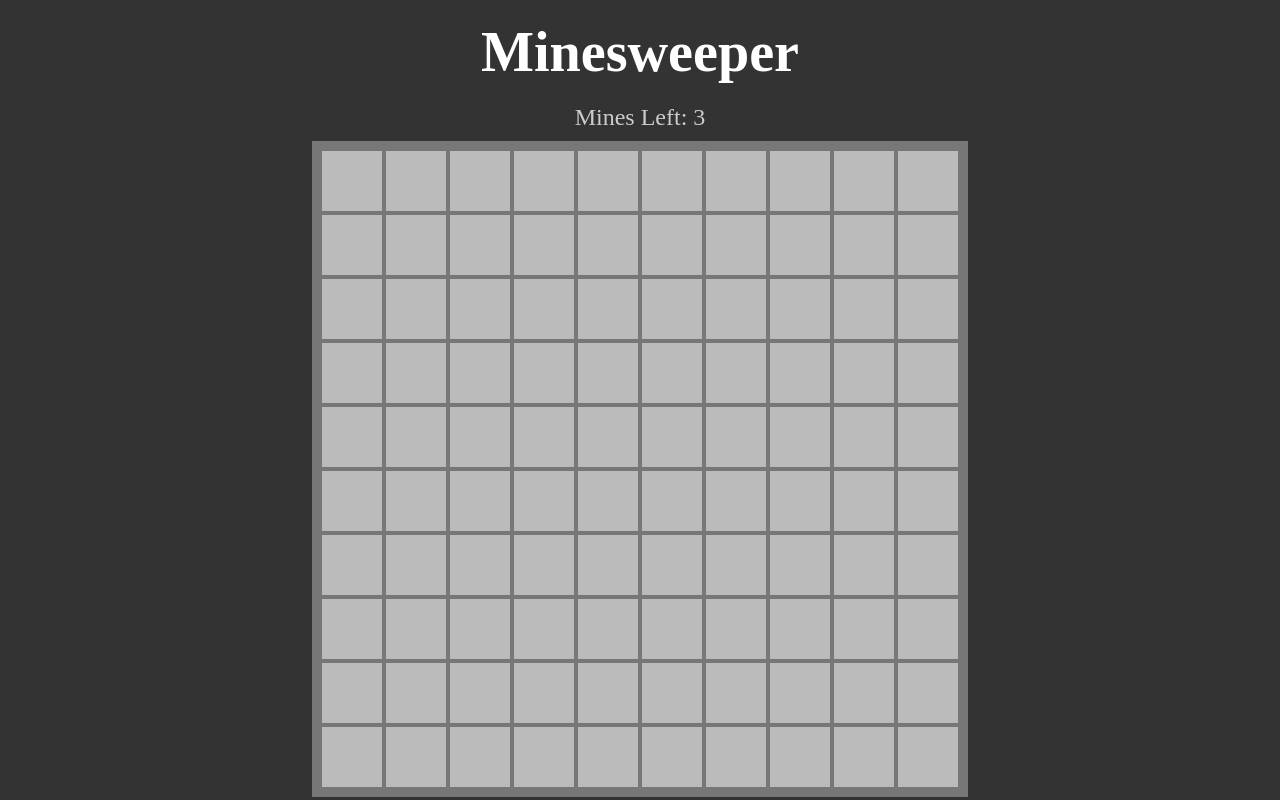
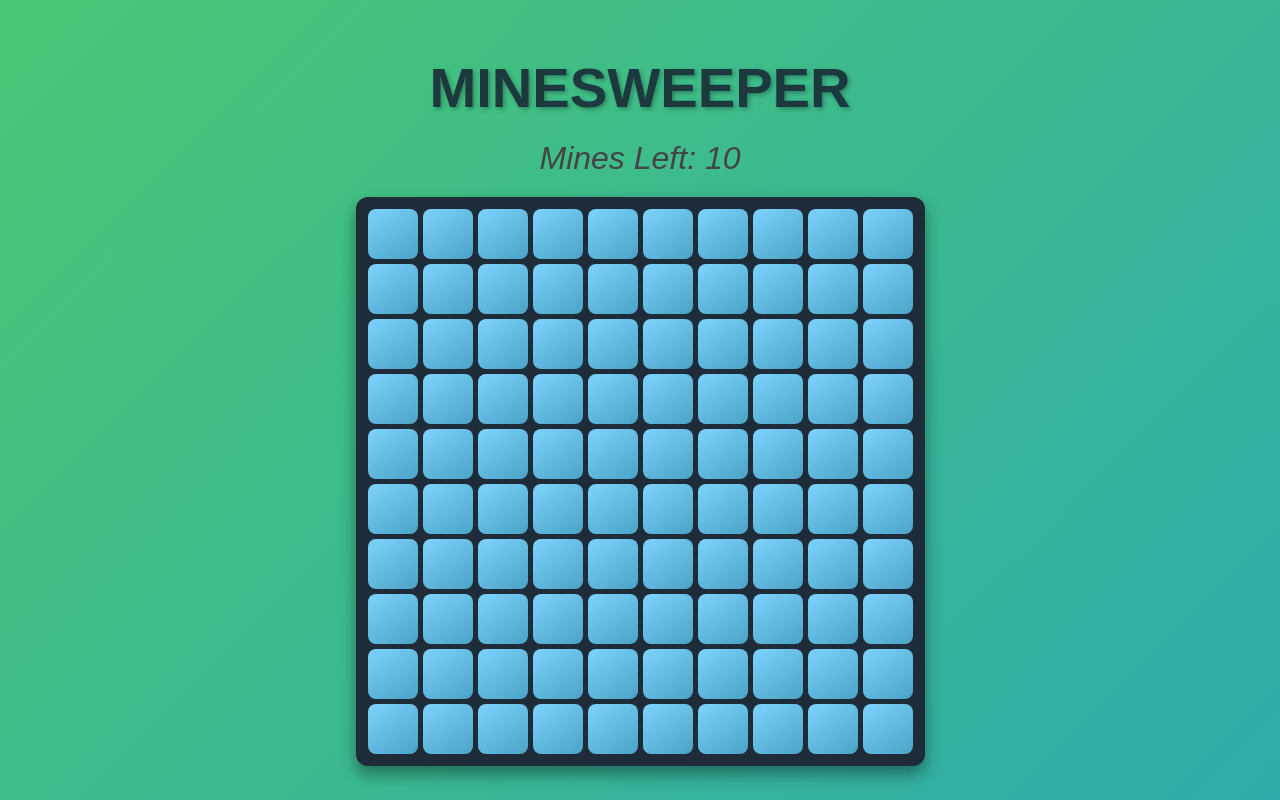
Before and after one commit to Martinsodersten/minesweeper, a plain HTML site: page index.html in a window 1280 px wide. Drawn offline with Linux system fonts and the light colour scheme.

Commit message:
CSS colors

```diff
--- a/script.js
+++ b/script.js
@@ -10,7 +10,7 @@ import {
 
 // Set board size and number of mines
 const BOARD_SIZE = 10;
-const NUMBER_OF_MINES = 3;
+const NUMBER_OF_MINES = 10;
 
 // Create the board with tiles and mines
 const board = createBoard(BOARD_SIZE, NUMBER_OF_MINES);
--- a/style.css
+++ b/style.css
@@ -1,34 +1,44 @@
 * {
   box-sizing: border-box;
+  font-family: Arial, sans-serif;
 }
 
 body {
   margin: 0;
-    background-color: #333;
+  background: linear-gradient(135deg, #48c774, #2fabab); /* Soft gradient for background */
   display: flex;
   align-items: center;
+  justify-content: center;
+  height: 100vh;
   font-size: 3rem;
   flex-direction: column;
-    color: white;
+  color: #333;
 }
 
 .title {
   margin: 20px;
+  font-weight: bold;
+  text-transform: uppercase;
+  color: #1c3a3e;
+  text-shadow: 2px 2px 4px rgba(0, 0, 0, 0.3);
 }
 
 .subtext {
-    color: #CCC;
-    font-size: 1.5rem;
-    margin-bottom: 10px;
+  color: #444;
+  font-size: 2rem;
+  margin-bottom: 20px;
+  font-style: italic;
 }
 
 .board {
   display: inline-grid;
-    padding: 10px;
-    grid-template-columns: repeat(var(--size), 60px);
-    grid-template-rows: repeat(var(--size), 60px);
-    gap: 4px;
-    background-color: #777;
+  padding: 12px;
+  grid-template-columns: repeat(var(--size), 50px);
+  grid-template-rows: repeat(var(--size), 50px);
+  gap: 5px;
+  background-color: #1e2b38;
+  border-radius: 12px;
+  box-shadow: 0 8px 16px rgba(0, 0, 0, 0.4);
 }
 
 .board > * {
@@ -38,23 +48,48 @@
   justify-content: center;
   align-items: center;
   color: white;
-    border: 2px solid #BBB;
+  font-size: 1.5rem;
+  font-weight: bold;
+  border-radius: 8px;
   user-select: none;
+  transition: background 0.2s, transform 0.2s;
 }
 
 .board > [data-status="hidden"] {
-    background-color: #BBB;
+  background: linear-gradient(145deg, #7dd3fc, #4ba3c7);
   cursor: pointer;
 }
 
+.board > [data-status="hidden"]:hover {
+  background: #5ab6dd;
+  transform: scale(1.05);
+}
+
 .board > [data-status="mine"] {
-    background-color: red;
+  background-color: #d9534f;
+  color: #fff;
+  box-shadow: inset 0 0 10px rgba(0, 0, 0, 0.3);
 }
 
 .board > [data-status="number"] {
-    background-color: none;
+  background-color: #48c774;
+  color: #fff;
 }
 
 .board > [data-status="marked"] {
-    background-color: yellow;
+  background-color: #f0ad4e;
+  color: #333;
+  box-shadow: 0 2px 6px rgba(0, 0, 0, 0.2);
 }
+
+.board > [data-status="number"]:nth-child(1) {
+  color: #1976d2;
+}
+
+.board > [data-status="number"]:nth-child(2) {
+  color: #388e3c;
+}
+
+.board > [data-status="number"]:nth-child(3) {
+  color: #d32f2f;
+}
```
Lines whose indentation alone changed are shown as unchanged.
